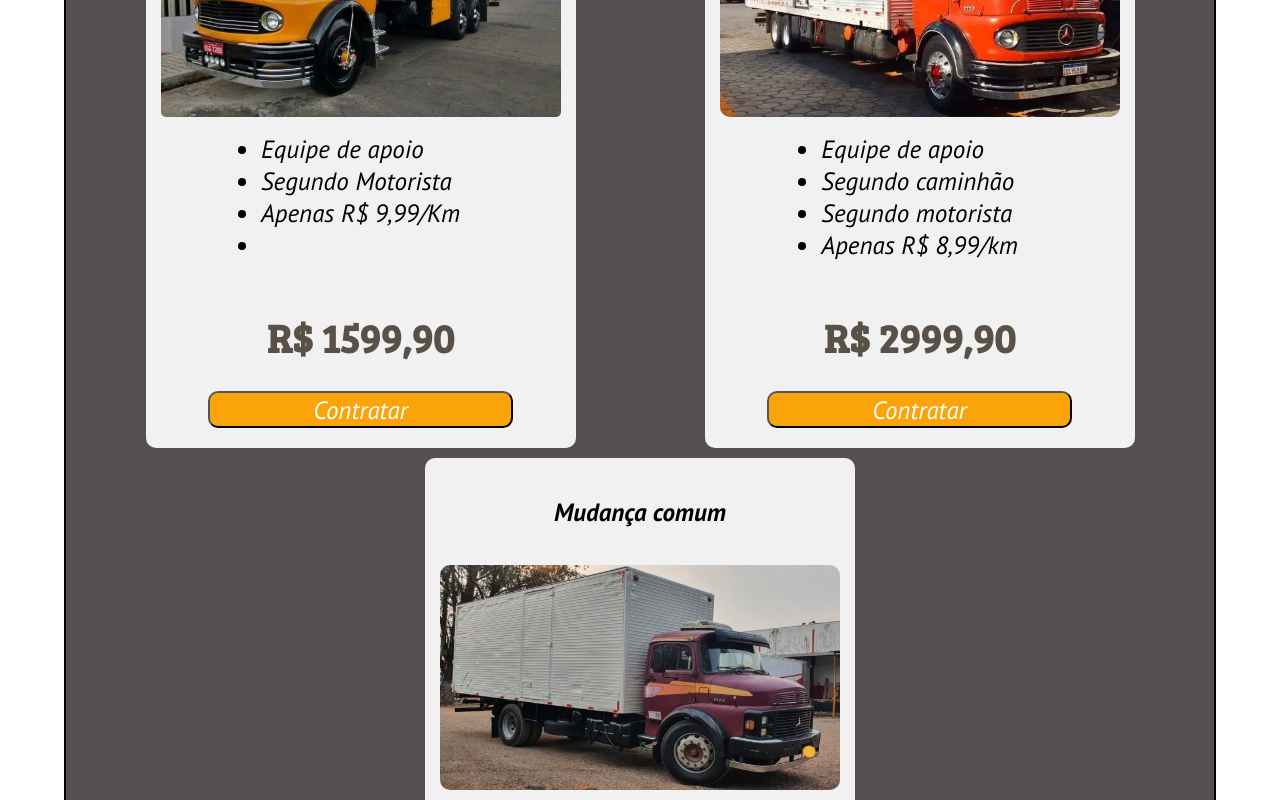
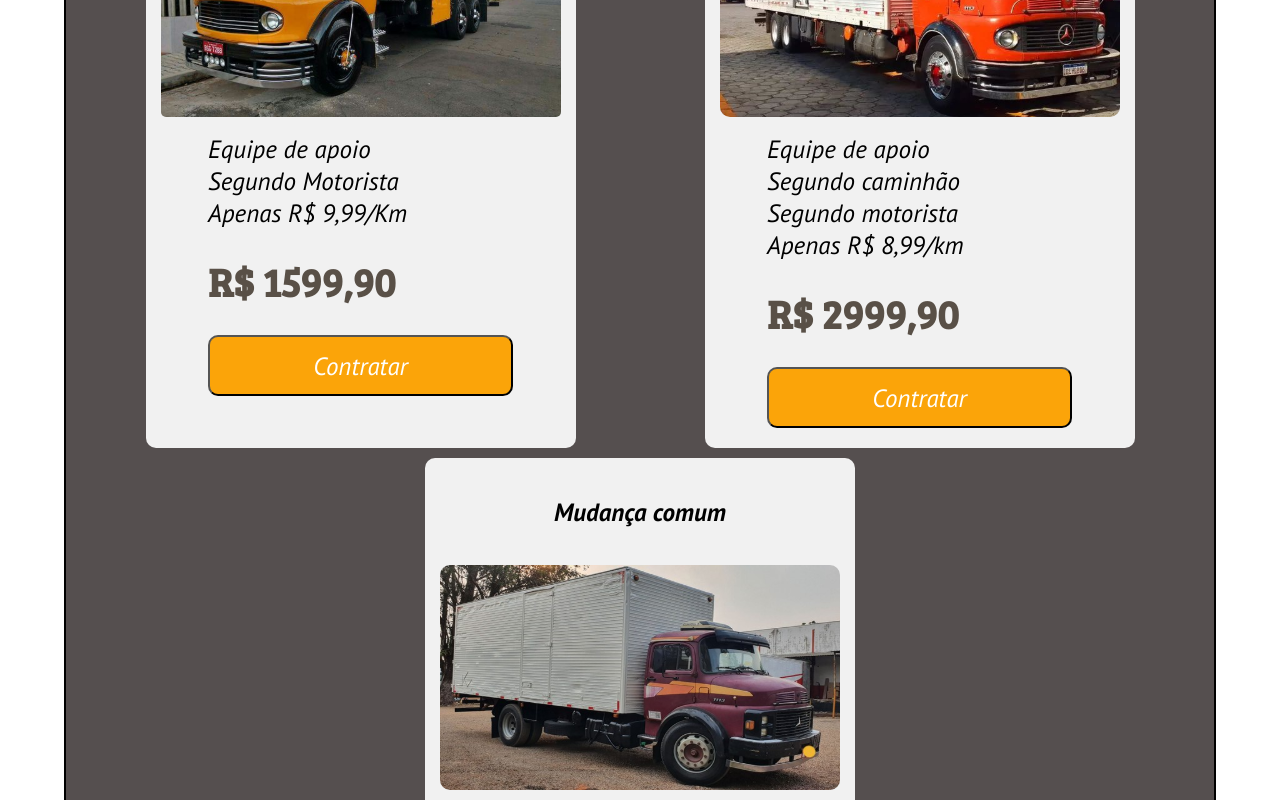
Before and after one commit to PauloBezz/ChangeBee, a React (Vite) app: page / in a window 1280 px wide. Shown: the part 3080-3880 px from the top of the page. Built offline with nearby package versions, Linux system fonts and the light colour scheme; a web font is replaced by a local one.

Commit message:
fix: change structure items

```diff
--- a/src/components/Cards/CardPrice/index.jsx
+++ b/src/components/Cards/CardPrice/index.jsx
@@ -5,14 +5,20 @@ export function CardPrice({ title, image, info, infoTwo, infoThree, infoFour, pr
         <article className={styles.container}>
             <h1 className={styles.title}>{title}</h1>
             <div className={styles.image}>{image}</div>
-            <ul className={styles.list}>
-                <li>{info}</li>
-                <li>{infoTwo}</li>
-                <li>{infoThree}</li>
-                <li>{infoFour}</li>
-            </ul>
-            <h2 className={styles.price}>{price}</h2>
-            <button className={styles.btnContract}>Contratar</button>
+
+            <div className={styles.content}>
+                <div className={styles.list}>
+                    <p>{info}</p>
+                    <p>{infoTwo}</p>
+                    <p>{infoThree}</p>
+                    <p>{infoFour}</p>
+                </div>
+
+                <div>
+                    <h2 className={styles.price}>{price}</h2>
+                    <button className={styles.btnContract}>Contratar</button>
+                </div>
+            </div>
         </article>
     )
 }
```
